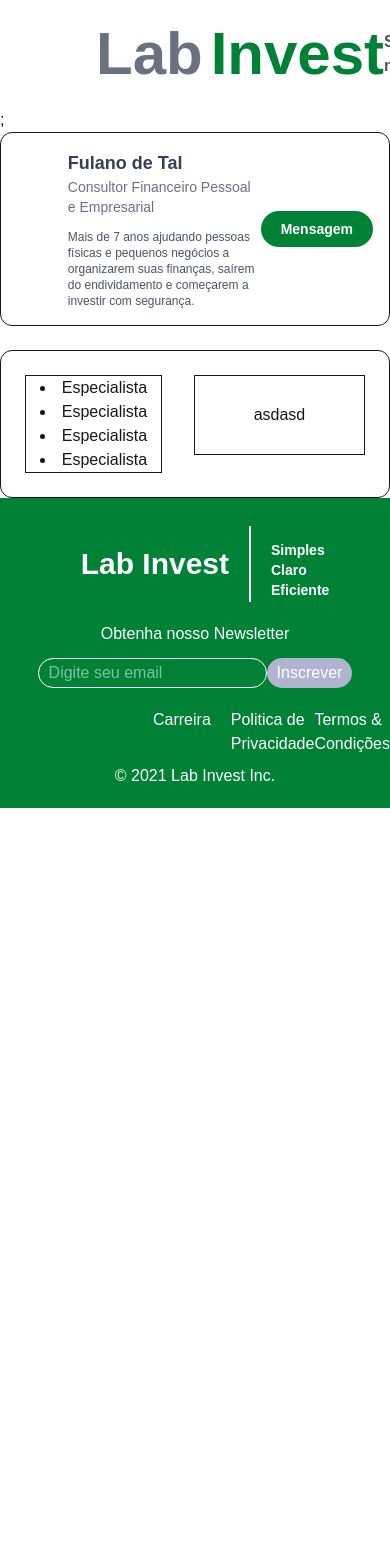
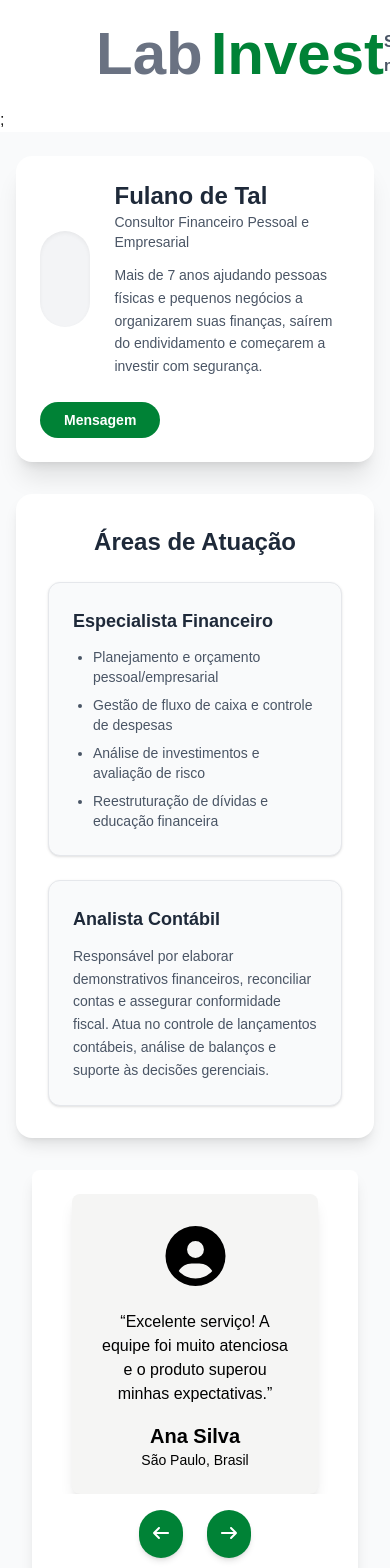
Before and after one commit to labinvest/labinvest, a Next.js app: page /voluntario/1 in a window 390 px wide. Shown: the top 1568 px of the page. Before the commit the page ends 844 px from the top, so only its background shows below. Built offline with nearby package versions, Linux system fonts and the light colour scheme.

Commit message:
tela de Detalhe de voluntario

```diff
--- /dev/null
+++ b/src/app/api/voluntario/[id]/route.ts
@@ -0,0 +1,56 @@
+import { NextResponse } from "next/server";
+
+const MOCK_VOLUNTARIOS = [
+    {
+      id: 1,
+      nome: "Ana Beatriz",
+      titulo: "Marketing Digital",
+      especializacoes: ["SEO", "Mídias Sociais"],
+      categoria: "Marketing",
+      imagem_perfil: ""
+    },
+    {
+      id: 2,
+      nome: "Carlos Silva",
+      titulo: "Desenvolvedor Web",
+      especializacoes: ["Frontend", "Backend"],
+      categoria: "Desenvolvimento",
+      imagem_perfil: ""
+    },
+    {
+      id: 3,
+      nome: "Mariana Souza",
+      titulo: "Designer Gráfico",
+      especializacoes: ["UI/UX", "Branding"],
+      categoria: "Design",
+      imagem_perfil: ""
+    },
+    {
+      id: 4,
+      nome: "Pedro Oliveira",
+      titulo: "Analista de Dados",
+      especializacoes: ["SQL", "Python"],
+      categoria: "Dados",
+      imagem_perfil: ""
+    },
+    {
+      id: 5,
+      nome: "Juliana Costa",
+      titulo: "Especialista em Marketing",
+      especializacoes: ["Content Marketing", "Email Marketing"],
+      categoria: "Marketing",
+      imagem_perfil: ""
+    },
+    {
+      id: 6,
+      nome: "Rafael Lima",
+      titulo: "Engenheiro de Software",
+      especializacoes: ["Java", "C#"],
+      categoria: "Desenvolvimento",
+      imagem_perfil: ""
+    },
+];
+
+export function GET() {
+    return NextResponse.json(MOCK_VOLUNTARIOS, { status: 200 });
+}
--- a/src/app/home/page.tsx
+++ b/src/app/home/page.tsx
@@ -3,7 +3,7 @@ import { Banner } from "@/componentes/Banner";
 import Card from "@/componentes/Card";
 import CardConsultor from "@/componentes/CardVoluntario";
 import { ImgRedondaTelaInicial } from "@/componentes/CardRedondo";
-import { TestimonialCarousel } from "@/componentes/Carousel";
+import { Carousel } from "@/componentes/Carousel";
 import PhotoUser from "@/componentes/PhotoUser";
 import { faUserTie, faChartLine, faHandshake } from "@fortawesome/free-solid-svg-icons";
 
@@ -17,7 +17,7 @@ export default function Home(){
                 <Card Title="Confiança e Acessibilidade" Paragraph="Soluções feitas sob medida para o que você realmente precisa." Icon={faHandshake} />
               </div>
             </div>
-            <TestimonialCarousel />
+            <Carousel />
             <Banner />
 
             <ImgRedondaTelaInicial />
--- a/src/app/layout.tsx
+++ b/src/app/layout.tsx
@@ -2,13 +2,6 @@
   import { Geist, Geist_Mono } from "next/font/google";
   import "./globals.css";
 
-  import { ImgRedondaTelaInicial } from "../componentes/CardRedondo";
-  import { TestimonialCarousel } from "../componentes/Carousel";
-
-import PhotoUser from "../componentes/PhotoUser";
-import { faUserTie, faChartLine, faHandshake } from '@fortawesome/free-solid-svg-icons';
-import { Banner } from "../componentes/Banner";
-import Card from "../componentes/Card";
 import Footer from "../componentes/Footer";
 import NavBar from "../componentes/Navbar";
 
@@ -35,14 +28,13 @@ export default function RootLayout({
 }>) {
   return (
     <html lang="en">
-      <body className={`${geistSans.variable} ${geistMono.variable} antialiased`}>
+      <body className={`${geistSans.variable} ${geistMono.variable} antialiased min-h-screen flex flex-col`}>
         <NavBar />
-        {children}
+        <main className="flex-1">
+          {children}
+        </main>
 
-        <div className="flex flex-col align-bottom">
         <Footer />
-        </div>
-
       </body>
     </html>
   );
--- a/src/app/voluntario/[id]/page.tsx
+++ b/src/app/voluntario/[id]/page.tsx
@@ -1,23 +1,27 @@
+import { Carousel } from "@/componentes/Carousel";
+
 export default function PerfilVoluntario() {
   return (
-    <div className="flex flex-col items-center w-full">
-      {/* CONTAINER PRINCIPAL - controla a largura */}
-      <div className="w-full max-w-4xl space-y-6">
+    <div className="flex flex-col items-center w-full bg-gray-50 min-h-screen py-6">
 
-        {/* CARD DO PERFIL */}
-        <div className="border p-4 bg-white bg-opacity-80 backdrop-blur-sm rounded-xl flex items-center justify-between px-4 sm:px-8 md:px-12">
-          <div className="flex items-center space-x-6">
-            <div className="w-20 h-20 sm:w-24 sm:h-24 rounded-full bg-white flex items-center justify-center">
-              <i className="fas fa-user-circle text-green-700 text-[5.5rem] sm:text-[6.5rem]"></i>
+      <div className="w-full max-w-5xl space-y-8 mx-auto px-4">
+
+
+        <div className=" shadow-xl p-6 bg-white rounded-2xl flex flex-col sm:flex-row sm:items-center sm:justify-between gap-6">
+
+          <div className="flex items-center gap-6">
+            <div className="w-24 h-24 rounded-full bg-gray-100 flex items-center justify-center shadow-inner">
+              <i className="fas fa-user-circle text-green-700 text-6xl"></i>
             </div>
-            <div>
-              <h2 className="font-bold text-gray-700 text-lg sm:text-xl md:text-2xl">
+
+            <div className="flex flex-col text-left">
+              <h2 className="font-bold text-gray-800 text-2xl">
                 Fulano de Tal
               </h2>
-              <p className="text-gray-500 text-sm sm:text-base md:text-lg">
+              <p className="text-gray-600 text-sm sm:text-base">
                 Consultor Financeiro Pessoal e Empresarial
               </p>
-              <p className="text-gray-600 text-xs sm:text-sm md:text-base mt-3 max-w-xl">
+              <p className="text-gray-600 text-sm mt-3 leading-relaxed max-w-md">
                 Mais de 7 anos ajudando pessoas físicas e pequenos negócios a organizarem suas finanças,
                 saírem do endividamento e começarem a investir com segurança.
               </p>
@@ -25,26 +29,50 @@ export default function PerfilVoluntario() {
           </div>
 
           <button
-            className="bg-green-700 text-white text-sm sm:text-base font-semibold rounded-full px-5 py-2 hover:bg-green-800 transition"
-            type="button"
+            className="bg-green-700 text-white text-sm font-semibold rounded-full px-6 py-2 hover:bg-green-800 transition w-fit self-start sm:self-auto"
           >
             Mensagem
           </button>
         </div>
 
 
-        <div className="border rounded-xl p-4 bg-white">
-          <div className="flex justify-center gap-4">
-            <div className="flex flex-col border w-2/5 m-2 justify-center items-center">
-              <li>Especialista</li>
-              <li>Especialista</li>
-              <li>Especialista</li>
-              <li>Especialista</li>
+        <div className="rounded-2xl p-8 bg-white shadow-lg">
+          <h1 className="text-2xl font-semibold text-center text-gray-800 mb-6">
+            Áreas de Atuação
+          </h1>
+
+          <div className="flex flex-col md:flex-row justify-center gap-6 items-stretch">
+
+
+            <div className="flex-1 flex flex-col border border-gray-200 rounded-xl shadow-sm hover:shadow-md transition p-6 bg-gray-50">
+              <h3 className="text-lg font-semibold text-gray-800 mb-3">
+                Especialista Financeiro
+              </h3>
+              <ul className="text-sm text-gray-600 space-y-2 list-disc pl-5">
+                <li>Planejamento e orçamento pessoal/empresarial</li>
+                <li>Gestão de fluxo de caixa e controle de despesas</li>
+                <li>Análise de investimentos e avaliação de risco</li>
+                <li>Reestruturação de dívidas e educação financeira</li>
+              </ul>
             </div>
-            <div className="flex border w-1/2 m-2 h-20 justify-center items-center">
-              <h1>asdasd</h1>
+
+
+            <div className="flex-1 border border-gray-200 rounded-xl shadow-sm hover:shadow-md transition p-6 bg-gray-50">
+              <h3 className="text-lg font-semibold text-gray-800 mb-3">
+                Analista Contábil
+              </h3>
+              <p className="text-sm text-gray-600 leading-relaxed">
+                Responsável por elaborar demonstrativos financeiros, reconciliar contas e assegurar conformidade fiscal.
+                Atua no controle de lançamentos contábeis, análise de balanços e suporte às decisões gerenciais.
+              </p>
             </div>
+
           </div>
+        </div>
+
+
+        <div className="m-4">
+          <Carousel />
         </div>
 
       </div>
--- a/src/componentes/Carousel.tsx
+++ b/src/componentes/Carousel.tsx
@@ -1,7 +1,7 @@
 'use client'
 import { useState } from "react"
 import { TestimonialCard} from "./CarouselCard"
-import { faCircleUser, faWheelchairMove, faWheelchair } from "@fortawesome/free-solid-svg-icons"
+import { faCircleUser, faWheelchairMove, faWheelchair, faArrowRight, faArrowLeft } from "@fortawesome/free-solid-svg-icons"
 import { FontAwesomeIcon } from "@fortawesome/react-fontawesome";
 
 const testimonials = [
@@ -25,7 +25,7 @@ const testimonials = [
   }
 ]
 
-export function TestimonialCarousel() {
+export function Carousel() {
   const [index, setIndex] = useState(0)
 
   const prevSlide = () => {
@@ -37,7 +37,7 @@ export function TestimonialCarousel() {
   }
 
   return (
-    <section className="max-w-3xl mx-auto bg-white rounded-lg shadow-lg p-6 mt-6">
+    <section className=" mx-auto bg-white rounded-lg shadow-lg p-6 mt-6">
       <div className="relative overflow-hidden">
         <div className="flex transition-transform duration-500 ease-in-out" style={{ transform: `translateX(-${index * 100}%)` }}>
           {testimonials.map((item, i) => (
@@ -50,10 +50,10 @@ export function TestimonialCarousel() {
 
       <div className="flex justify-center gap-6 mt-4">
         <button onClick={prevSlide} className="bg-green-700 text-white rounded-full p-3 shadow-md hover:bg-green-800">
-          <FontAwesomeIcon icon={faWheelchair} />
+          <FontAwesomeIcon icon={faArrowLeft} />
         </button>
         <button onClick={nextSlide} className="bg-green-700 text-white rounded-full p-3 shadow-md hover:bg-green-800">
-          <FontAwesomeIcon icon={faWheelchairMove} />
+          <FontAwesomeIcon icon={faArrowRight} />
         </button>
       </div>
     </section>
--- a/src/componentes/Footer.tsx
+++ b/src/componentes/Footer.tsx
@@ -7,7 +7,7 @@ export default function Footer() {
     return (
         !['/'].includes(pathname) &&
 
-            <footer className="flex flex-col w-full bg-green-700 h-[50%] p-5 text-white items-center justify-around">
+            <footer className="flex flex-col w-full bg-green-700 p-5 text-white items-center justify-around">
                 <div className="flex items-center p-2">
                     <h1 className="text-white text-3xl font-bold mb-3 border-r-2 border-white p-5">Lab Invest</h1>
                     <div className="flex flex-col justify-center h-10 ml-5">
```
